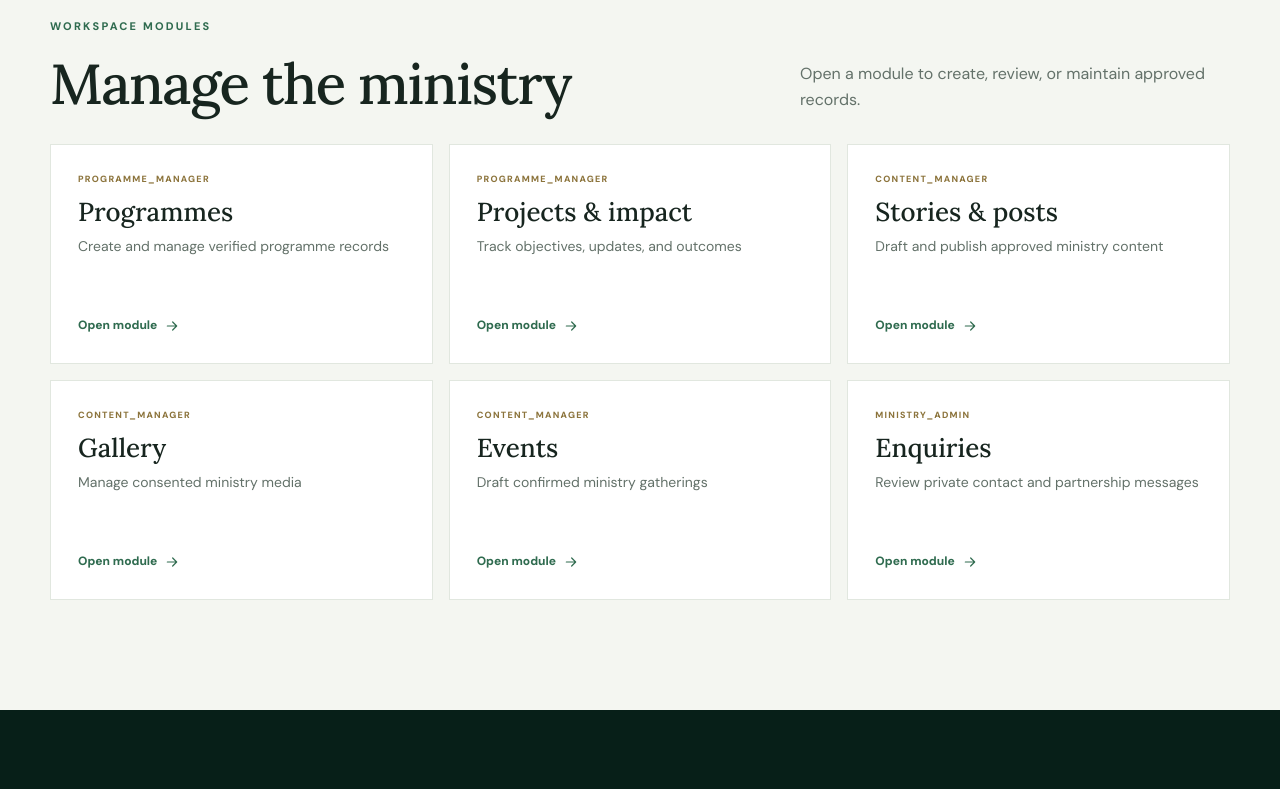
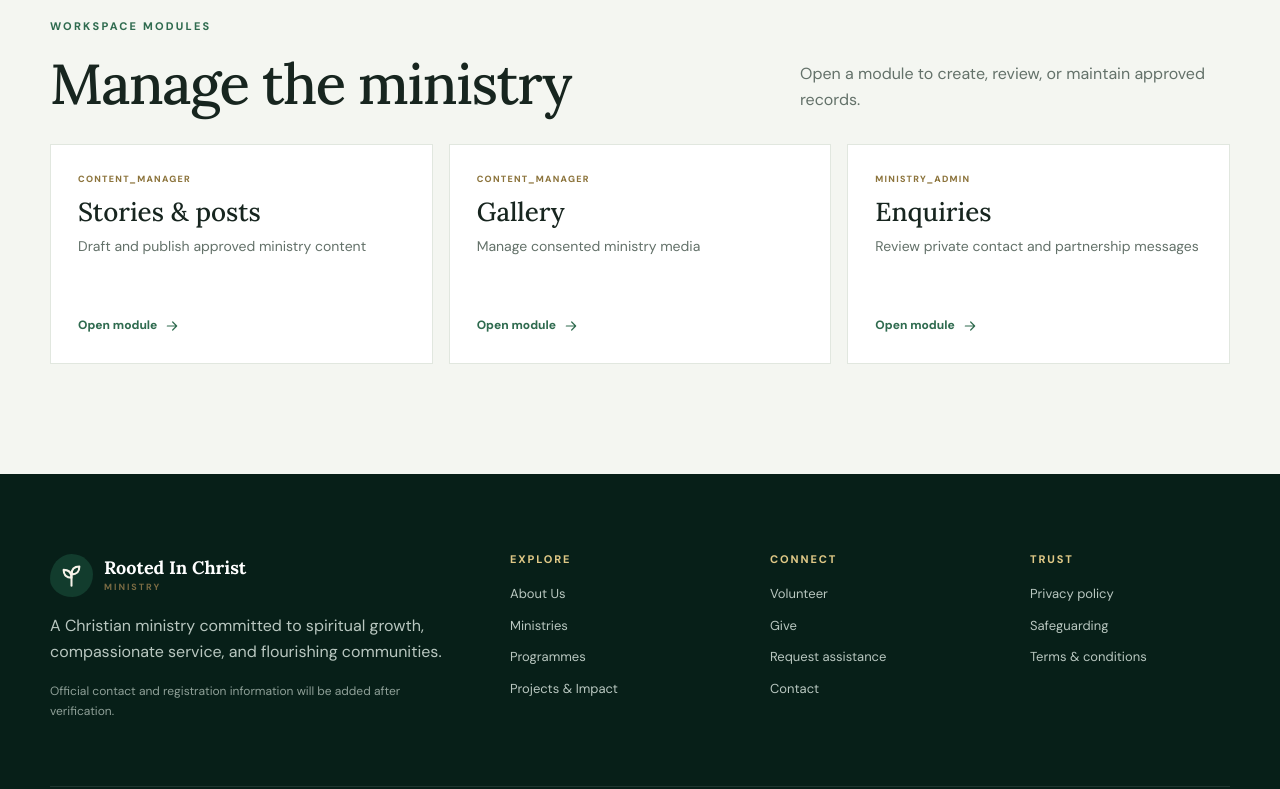
Before and after one commit to atevans1/rootedinchristmin, a Next.js app: page /admin in a window 1280 px wide. Shown: the part 696-1485 px from the top of the page. Built offline with nearby package versions, Linux system fonts and the light colour scheme; no server answers.

Commit message:
Focus admin maintenance on stories and gallery

```diff
--- a/app/admin/content/page.tsx
+++ b/app/admin/content/page.tsx
@@ -1,5 +1,5 @@
 import Link from "next/link";
 import { Icon } from "@/components/icon";
-const sections = [["Programmes", "Manage programme areas and approved details", "/programmes", "programme_manager"], ["Projects", "Maintain project records and verified updates", "/projects", "programme_manager"], ["Gallery", "Review and publish consented ministry media", "/gallery", "content_manager"], ["Stories", "Draft and publish news, reports, and testimonies", "/stories", "content_manager"], ["Events", "Manage confirmed gatherings and event details", "/events", "content_manager"]];
+const sections = [["Stories", "Publish ministry news, reports, and testimonies", "/admin/content/stories", "content_manager"], ["Gallery", "Publish consented ministry media", "/admin/content/gallery", "content_manager"]];
 export const metadata = { title: "Content workspace", description: "Private Rooted In Christ Ministry content management workspace." };
 export default function AdminContentPage() { return <main id="main-content" className="admin-shell"><div className="admin-topbar"><div className="container admin-topbar-inner"><Link href="/admin" className="admin-brand"><span className="brand-mark"><Icon name="sprout" size={23} /></span><span><strong>Rooted In Christ</strong><small>Ministry administration</small></span></Link><span className="admin-status">Content workspace</span></div></div><div className="container admin-content"><Link href="/admin" className="arrow-link">Back to dashboard <Icon name="arrow" size={18} /></Link><p><Link href="/admin/content/manage" className="button button-small">Manage published content</Link></p><div className="admin-heading"><div><p className="eyebrow">Content management</p><h1>Keep the public story clear.</h1><p>Manage only verified ministry content. Every section will be protected by its assigned role.</p></div></div><div className="admin-notice"><strong>Content management</strong><p>Use these controls to manage verified public content for Rooted In Christ Ministry.</p></div><div className="content-section-grid">{sections.map(([title, description, href, role]) => <article className="content-section-card" key={title}><span>{role}</span><h2>{title}</h2><p>{description}</p><Link href={href}>View public section <Icon name="arrow" size={16} /></Link></article>)}</div></div></main>; }
--- a/app/admin/page.tsx
+++ b/app/admin/page.tsx
@@ -2,11 +2,8 @@ import Link from "next/link";
 import { Icon } from "@/components/icon";
 
 const modules = [
-  ["Programmes", "Create and manage verified programme records", "programme_manager", "/admin/content/programmes"],
-  ["Projects & impact", "Track objectives, updates, and outcomes", "programme_manager", "/admin/content/projects"],
   ["Stories & posts", "Draft and publish approved ministry content", "content_manager", "/admin/content/stories"],
   ["Gallery", "Manage consented ministry media", "content_manager", "/admin/content/gallery"],
-  ["Events", "Draft confirmed ministry gatherings", "content_manager", "/admin/content/events"],
   ["Enquiries", "Review private contact and partnership messages", "ministry_admin", "/admin/enquiries"],
 ];
 
```
